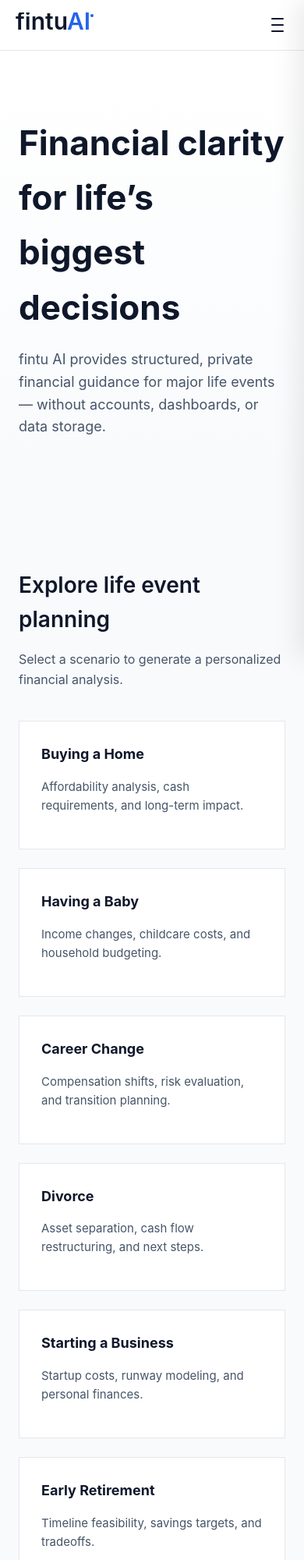
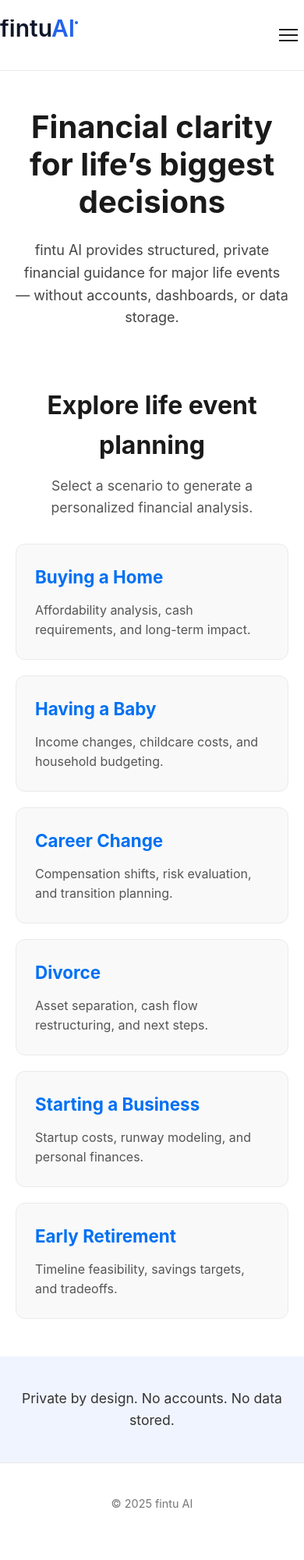
Before and after one commit to bgc104/fintu2, a website: page public/index.html in a window 390 px wide. Shown: the top 2000 px of the page at 78% size. After the commit the page ends 1971 px from the top, so only its background shows below. Drawn offline with Linux system fonts and the light colour scheme.

Commit message:
Update styles.css

```diff
--- a/public/styles.css
+++ b/public/styles.css
@@ -1,282 +1,242 @@
-/* ===== Logo ===== */
-.logo img {
-  height: 28px;
-  display: block;
+/* Reset & Base */
+*,
+*::before,
+*::after {
+  box-sizing: border-box;
+  margin: 0;
+  padding: 0;
 }
-/* ===== Header ===== */
+
+html {
+  font-size: 16px;
+}
+
+body {
+  font-family: -apple-system, BlinkMacSystemFont, 'Segoe UI', Roboto, Oxygen, Ubuntu, Cantarell, 'Open Sans', 'Helvetica Neue', sans-serif;
+  line-height: 1.6;
+  color: #1a1a1a;
+  background-color: #ffffff;
+  -webkit-font-smoothing: antialiased;
+}
+
+/* Layout */
+.container {
+  width: min(100% - 40px, 1200px);
+  margin-inline: auto;
+}
+
+/* Header */
 .header {
+  padding: 1.5rem 0;
+  border-bottom: 1px solid #eaeaea;
   position: sticky;
   top: 0;
   background: #ffffff;
-  border-bottom: 1px solid #e5e7eb;
-  z-index: 100;
+  z-index: 1000;
 }
 
 .header-inner {
-  max-width: 1200px;
-  margin: 0 auto;
-  padding: 0 20px;
-  height: 56px;
   display: flex;
   align-items: center;
   justify-content: space-between;
 }
 
 .logo img {
-  height: 28px;
+  height: 32px;
+  width: auto;
 }
 
-/* ===== Hamburger ===== */
+/* Hamburger Menu Button */
 .menu-toggle {
-  width: 28px;
-  height: 20px;
+  display: none;
   background: none;
   border: none;
   cursor: pointer;
-  display: flex;
-  flex-direction: column;
-  justify-content: space-between;
+  padding: 8px;
+  z-index: 1001;
 }
 
 .menu-toggle span {
+  display: block;
+  width: 24px;
   height: 2px;
-  width: 100%;
-  background: #0f172a;
-  border-radius: 1px;
+  background: #1a1a1a;
+  margin: 5px 0;
+  transition: 0.3s;
 }
 
-/* ===== Drawer ===== */
+/* Drawer Overlay */
+.drawer-overlay {
+  display: none;
+  position: fixed;
+  inset: 0;
+  background: rgba(0, 0, 0, 0.5);
+  z-index: 999;
+}
+
+/* Drawer */
 .drawer {
   position: fixed;
   top: 0;
-  right: -280px;
+  right: -100%;
   width: 280px;
   height: 100%;
   background: #ffffff;
-  box-shadow: -10px 0 30px rgba(0,0,0,0.08);
-  transition: right 0.25s ease;
-  z-index: 200;
+  box-shadow: -4px 0 20px rgba(0, 0, 0, 0.1);
+  transition: right 0.3s ease;
+  z-index: 1000;
+  padding: 6rem 2rem 2rem;
+  overflow-y: auto;
 }
 
 .drawer.open {
   right: 0;
 }
 
-.drawer-content {
-  padding: 80px 24px;
-  display: flex;
-  flex-direction: column;
+.drawer-overlay.show {
+  display: block;
 }
 
 .drawer-content a {
+  display: block;
+  padding: 1rem 0;
+  color: #1a1a1a;
+  font-size: 1.1rem;
   text-decoration: none;
-  color: #0f172a;
-  font-size: 16px;
-  font-weight: 500;
-  padding: 14px 0;
-  border-bottom: 1px solid #f1f5f9;
+  border-bottom: 1px solid #eaeaea;
 }
 
 .drawer-content a:hover {
-  color: #2563eb;
+  color: #0070f3;
 }
 
-/* ===== Overlay ===== */
-.drawer-overlay {
-  position: fixed;
-  inset: 0;
-  background: rgba(15, 23, 42, 0.25);
-  opacity: 0;
-  pointer-events: none;
-  transition: opacity 0.25s ease;
-  z-index: 150;
-}
-
-.drawer-overlay.show {
-  opacity: 1;
-  pointer-events: auto;
-}
-
+/* Close Button in Drawer */
 .close-drawer {
   position: absolute;
-  top: 1rem;
-  right: 1rem;
+  top: 1.5rem;
+  right: 1.5rem;
   background: none;
   border: none;
   font-size: 2rem;
   cursor: pointer;
-  color: #333;
-  width: 44px;
-  height: 44px;
-  display: flex;
-  align-items: center;
-  justify-content: center;
-  z-index: 1001;
-}
-.close-drawer:hover {
-  color: #000;
-}
-/* ===== Mobile Nav Improvements ===== */
-@media (max-width: 768px) {
-  .header-inner {
-    height: 56px;
-  }
-
-  .nav a {
-    margin-left: 16px;
-    font-size: 14px;
-  }
+  color: #666;
 }
 
-/* ===== Base ===== */
-:root {
-  --bg: #f8fafc;
-  --surface: #ffffff;
-  --text: #0f172a;
-  --muted: #475569;
-  --primary: #2563eb;
-  --border: #e5e7eb;
-}
-
-* {
-  box-sizing: border-box;
-}
-
-html, body {
-  margin: 0;
-  padding: 0;
-  font-family: -apple-system, BlinkMacSystemFont, "Segoe UI", Roboto, Helvetica, Arial, sans-serif;
-  color: var(--text);
-  background: var(--bg);
-  line-height: 1.6;
-}
-
-a {
-  text-decoration: none;
-  color: inherit;
-}
-
-/* ===== Layout ===== */
-.container {
-  max-width: 1100px;
-  margin: 0 auto;
-  padding: 0 24px;
-}
-
-/* ===== Header ===== */
-.site-header {
-  background: var(--surface);
-  border-bottom: 1px solid var(--border);
-}
-
-.header-inner {
-  display: flex;
-  justify-content: space-between;
-  align-items: center;
-  height: 64px;
-}
-
-.logo img {
-  height: 32px;
-}
-
-.nav a {
-  margin-left: 28px;
-  font-size: 15px;
-  font-weight: 500;
-  color: var(--muted);
-}
-
-.nav a:hover {
-  color: var(--text);
-}
-
-/* ===== Hero ===== */
+/* Hero */
 .hero {
-  padding: 46px 0 52px;
-  background: linear-gradient(180deg, #ffffff, #f8fafc);
+  padding: 4rem 0 3rem;
+  text-align: center;
 }
 
 .hero h1 {
-  font-size: 44px;
+  font-size: clamp(2.5rem, 8vw, 4rem);
   font-weight: 700;
-  max-width: 720px;
-  margin-bottom: 8px;
+  line-height: 1.2;
+  margin-bottom: 1.5rem;
 }
 
 .hero-subtext {
-  font-size: 18px;
-  color: var(--muted);
-  max-width: 720px;
+  font-size: 1.125rem;
+  color: #444;
+  max-width: 700px;
+  margin: 0 auto;
 }
 
-/* ===== Sections ===== */
-section {
-  padding: 72px 0;
+/* Events Section */
+.events {
+  padding: 3rem 0 4rem;
+  text-align: center;
 }
 
-h2 {
-  font-size: 28px;
-  font-weight: 600;
-  margin-bottom: 12px;
+.events h2 {
+  font-size: 2rem;
+  margin-bottom: 0.75rem;
 }
 
 .section-subtext {
-  color: var(--muted);
-  margin-bottom: 40px;
-  max-width: 640px;
+  color: #555;
+  margin-bottom: 3rem;
+  font-size: 1.1rem;
 }
 
-/* ===== Event Grid ===== */
 .event-grid {
   display: grid;
   grid-template-columns: repeat(auto-fit, minmax(280px, 1fr));
-  gap: 24px;
+  gap: 1.5rem;
 }
 
 .event-card {
-  background: var(--surface);
-  border: 1px solid var(--border);
-  padding: 28px;
-  transition: box-shadow 0.2s ease, transform 0.2s ease;
+  background: #f9f9f9;
+  border-radius: 12px;
+  padding: 2rem;
+  text-align: left;
+  text-decoration: none;
+  color: inherit;
+  transition: transform 0.2s, box-shadow 0.2s;
+  border: 1px solid #eaeaea;
+}
+
+.event-card:hover {
+  transform: translateY(-4px);
+  box-shadow: 0 10px 20px rgba(0, 0, 0, 0.08);
 }
 
 .event-card h3 {
-  margin-top: 0;
-  margin-bottom: 8px;
-  font-size: 18px;
+  font-size: 1.4rem;
+  margin-bottom: 0.75rem;
+  color: #0070f3;
 }
 
 .event-card p {
-  color: var(--muted);
-  font-size: 15px;
+  color: #555;
+  font-size: 1rem;
 }
 
-.event-card:hover {
-  transform: translateY(-2px);
-  box-shadow: 0 12px 24px rgba(0, 0, 0, 0.06);
+/* Trust Section */
+.trust {
+  padding: 3rem 0;
+  text-align: center;
+  background: #f0f4ff;
+  font-size: 1.1rem;
+  color: #333;
 }
 
-/* ===== Trust ===== */
-.trust {
-  background: #ffffff;
-  border-top: 1px solid var(--border);
-  border-bottom: 1px solid var(--border);
-  padding: 32px 0;
+/* Footer */
+.site-footer {
+  padding: 2.5rem 0 2rem;
+  text-align: center;
+  font-size: 0.9rem;
+  color: #777;
+  border-top: 1px solid #eaeaea;
 }
 
-.trust p {
-  text-align: center;
-  font-size: 14px;
-  color: var(--muted);
+/* Mobile Adjustments */
+@media (max-width: 768px) {
+  .menu-toggle {
+    display: block;
+  }
+
+  .hero {
+    padding: 3rem 0 2rem;
+  }
+
+  .events {
+    padding: 2.5rem 0 3rem;
+  }
+
+  .section-subtext {
+    margin-bottom: 2rem;
+  }
+
+  .event-grid {
+    gap: 1.25rem;
+  }
+
+  .event-card {
+    padding: 1.5rem;
+  }
+
+  .trust {
+    padding: 2.5rem 0;
+  }
 }
-
-/* ===== Footer ===== */
-.site-footer {
-  padding: 32px 0;
-}
-
-.site-footer p {
-  font-size: 14px;
-  color: var(--muted);
-}
```
